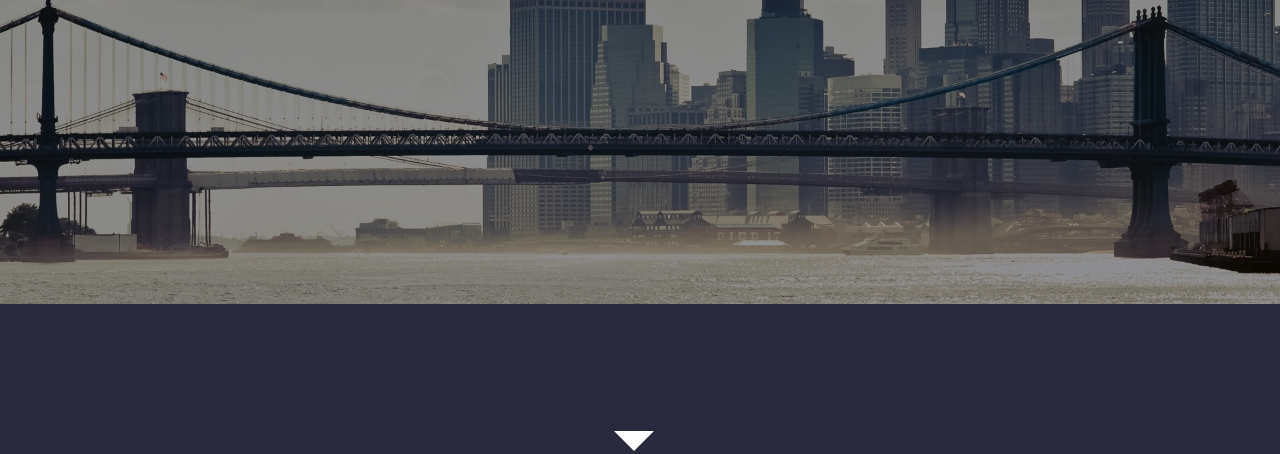
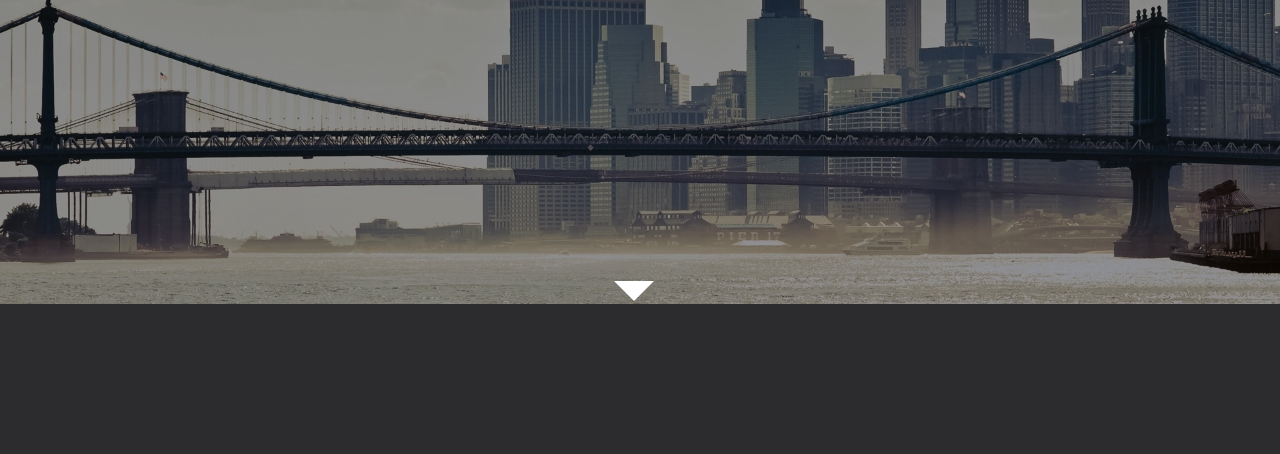
Before and after one commit to dmaaron/alevsxm.github.io, a plain HTML site: page index.html in a window 1280 px wide. Shown: the part 346-800 px from the top of the page. Drawn offline with Linux system fonts and the light colour scheme.

Commit message:
fixed triangle

```diff
--- a/css/style.css
+++ b/css/style.css
@@ -21,12 +21,15 @@ p {
   background-size: cover;
   height: 650px;
   width: 100%;
+  position: absolute;
 }
 
 #container-mask {
   height: 650px;
   width: 100%;
   background-color: rgba(0, 0, 0, 0.4);
+  min-height: 100%;
+  position: absolute;
 }
 
 nav {
@@ -68,7 +71,7 @@ hr {
 }
 
 #arrow-centering{
-  position:absolute;
+  position: absolute;
   bottom: 0;
   left: 48%;
   margin-bottom: 3px;
```
